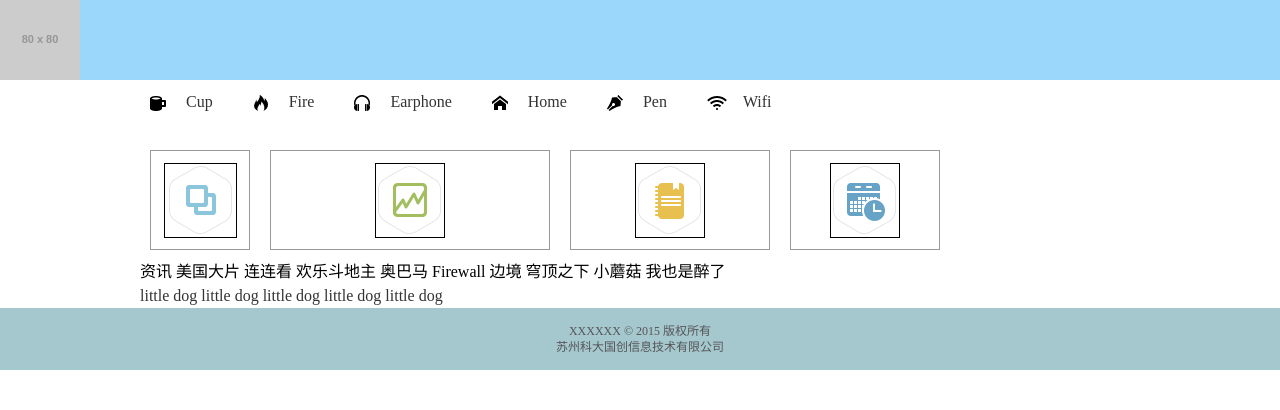
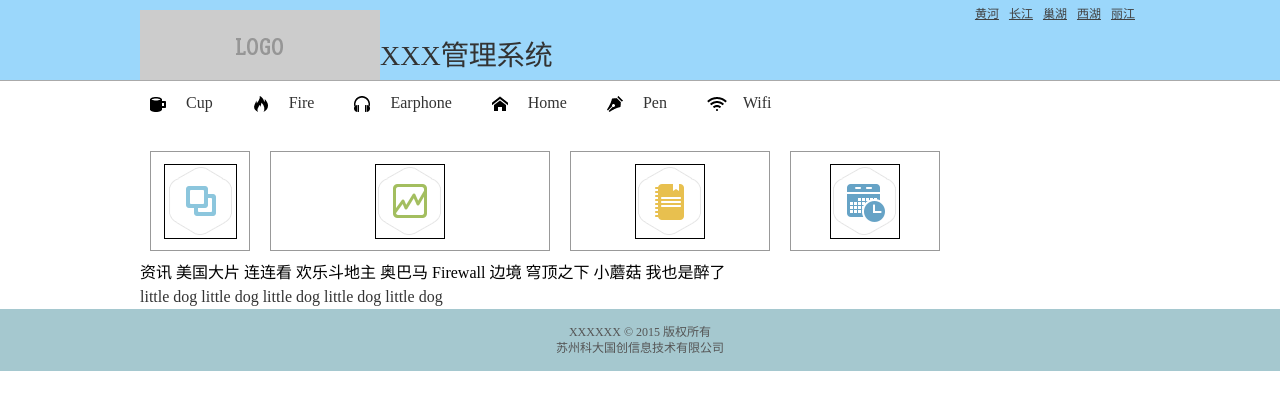
Before and after one commit to TianNiu/sim-ProjTpl-T3, a website: page Html/index.html in a window 1280 px wide. Drawn offline with Linux system fonts and the light colour scheme; placeholder pictures from the web are drawn by us.

Commit message:
首部增加组成元素

```diff
--- a/Html/Scss/foundation/_config/_color1.scss
+++ b/Html/Scss/foundation/_config/_color1.scss
@@ -1,10 +1,15 @@
 // -------------------------------------
-// 颜色
+// 颜色配置
 // -------------------------------------
 
 ///全局背景色
 $c-background: #fff;
+
 ///全局链接默认色
 $c-a-default: #333;
+
 ///全局链接高亮色
 $c-a-highlight: #666;
+
+///页首背景色
+$c-G_header-rap-bg: #9BD7FB;
--- a/Html/Scss/foundation/_config/_font2.scss
+++ b/Html/Scss/foundation/_config/_font2.scss
@@ -2,7 +2,7 @@
 // 字体配置
 // -------------------------------------
 
-///== family
+///## family
 $f-family: "微软雅黑";
 
 //$f-family: "微软雅黑";
@@ -12,7 +12,7 @@ $f-family-heading: "微软雅黑";
 ///全局链接基本字体
 $f-family-a: "微软雅黑";
 
-///== size
+///## size
 
 ///h1-h6字体大小
 $f-h1-size: 24px;
@@ -22,5 +22,5 @@ $f-h4-size: 18px;
 $f-h5-size: 16px;
 $f-h6-size: 14px;
 
-///== weight
+///## weight
 $f-weight-heading: bold;
--- a/Html/Scss/foundation/_config/_gap4.scss
+++ b/Html/Scss/foundation/_config/_gap4.scss
@@ -1,5 +1,5 @@
 // -------------------------------------
-// 颜色
+// 间距配置
 // -------------------------------------
 ///全局背景色
 $c-background: #fff;
--- a/Html/Scss/foundation/_config/_size3.scss
+++ b/Html/Scss/foundation/_config/_size3.scss
@@ -1,3 +1,22 @@
 // -------------------------------------
-// 尺寸
+// 尺寸配置
 // -------------------------------------
+///##页首
+///页首宽度R宽度
+$s-width-G_header-rap: auto;
+$s-height-G_header-rap: 80px;
+
+///页首宽度
+$s-width-G_header: 1000px;
+
+///##导航
+///导航宽度
+$s-width-G_nav: auto;
+
+///##页面主体部分
+///页面主体宽度
+$s-width-G_mainbody: 1000px;
+
+///##页脚
+///页脚宽度
+$s-width-G_footer: auto;
--- a/Html/Scss/structure/_layout/_header.scss
+++ b/Html/Scss/structure/_layout/_header.scss
@@ -1,8 +1,50 @@
-//index固定居中宽度：1000px
-$in-body_width: 1000px;
+//G 页首
+///页面变量:页首底部边框
+$G_header-rap-border_width: 0px 0px 1px 0px;
+$G_header-rap-border-style: solid;
+$G_header-rap-border-color: #aaa;
 
-//G 页首
+//$G_header-rap-border:3px solid #333;
 .G-top-R {
-    background-color: #9BD7FB;
-    height: 80px;
+    width: $s-width-G_header-rap;
+    height: $s-height-G_header-rap + nth($G_header-rap-border_width, 1) + nth($G_header-rap-border_width, 3);
+    background-color: $c-G_header-rap-bg;
+    border-bottom: nth($G_header-rap-border_width, 3) $G_header-rap-border-style $G_header-rap-border-color;
+    ///G-top
+    @at-root .G-top {
+        width: $s-width-G_header;
+        margin: 0px auto;
+        position: relative;
+        ///G-logo,logo
+        @at-root .G-logo {
+        	//padding-top微调,$s-height-G_header-rap - image-height("../image/logo.png") -> 总间隙
+        	//padding-top=总间隙时候，图片紧贴G_header-rap底部
+            padding-top: $s-height-G_header-rap - image-height("../image/logo.png") - 0px;
+            width: image-width("../image/logo.png");
+            height: $s-height-G_header-rap;
+        }
+        ///G-logoT,logo文字
+        @at-root .G-logoT{
+        	height: $s-height-G_header-rap;
+			color: #333;
+			font-size: 28px;
+			padding-top: 35px;
+        }
+        ///G-top-shortcut,站点快速通道
+        @at-root .G-top-shortcut{
+        	top: 5px;
+			right: 0px;
+			position: absolute;
+			li{
+				float: left;
+				padding: 0px 5px;
+			}
+			a{
+				display: block;
+				font-size: 12px;
+				color: lighten(#000, 25);
+				text-decoration: underline;
+			}
+        }
+    }
 }
--- a/Html/index.html
+++ b/Html/index.html
@@ -14,8 +14,19 @@
 <body class="in">
     <!-- G-top-R-->
     <div class="G-top-R">
-        <div class="G-top">
-            <img src="http://placehold.it/80&text=Logo" alt="">
+        <div class="cf G-top">
+            <a href="####" class="fl G-logo">
+                <img src="image/logo.png" alt="">
+            </a>
+            <div class="fl G-logoT">XXX管理系统</div>
+            <!-- G-top-shortcut-->
+            <ul class="cf G-top-shortcut">
+                <li><a href="####">黄河</a></li>
+                <li><a href="####">长江</a></li>
+                <li><a href="####">巢湖</a></li>
+                <li><a href="####">西湖</a></li>
+                <li><a href="####">丽江</a></li>
+            </ul>
         </div>
     </div>
     <!-- G-nav-->
```
Also changed, not shown: Html/ForFEE-Readme.txt (+6 -1 lines), Html/css/main.css, Html/image/logo.png (added), 1 other file.
